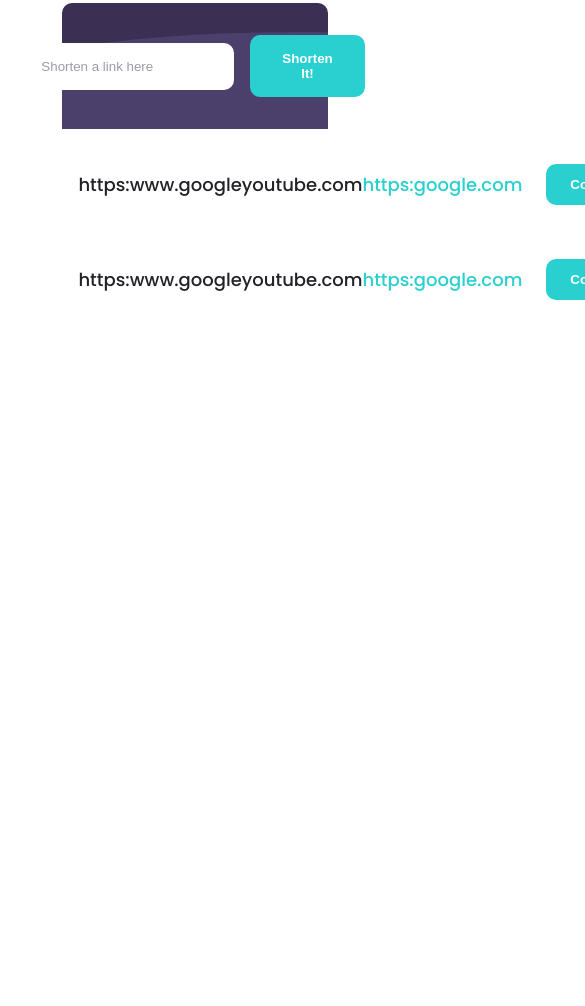
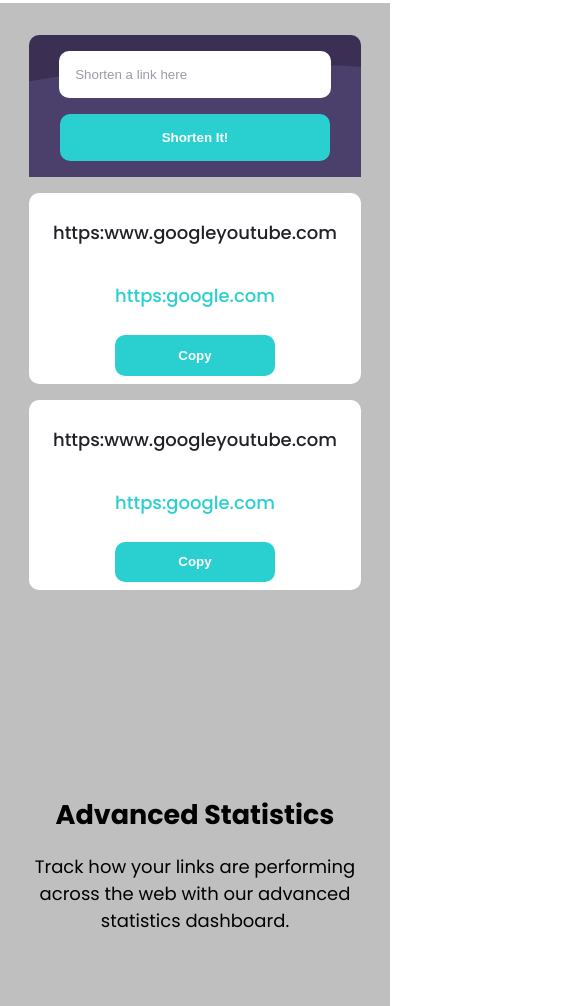
Before and after one commit to diegomendes80/URL-Shortening, a plain HTML site: page index.html in a window 390 px wide. Shown: the part 770-1776 px from the top of the page, 585 px wide, since content can reach past the window. Before the commit the page ends 1089 px from the top, so only its background shows below. Drawn offline with Linux system fonts and the light colour scheme.

Commit message:
Problema resolvido Action
Resolvi o problema de deixar a section shorten entre as section presentation e statics.

```diff
--- a/index.html
+++ b/index.html
@@ -79,6 +79,9 @@
 
       </section>
 
+
+
+
       <section class="main__shorten">
           <div class="shorten__action">
             <input type="text" id="link-to-short" class="action__input" placeholder="Shorten a link here">
@@ -113,6 +116,17 @@
           </div>
         </section>
 
+
+
+        <section class="main__statics">
+
+            <section class="statics-container">
+              <div class="statics__header">
+                <h2>Advanced Statistics</h2>
+                <p>Track how your links are performing across the web with our advanced statistics dashboard.</p>
+              </div>
+            </section>
+        </section>
   </main>
 
 <!--
--- a/style/main/main.scss
+++ b/style/main/main.scss
@@ -1,79 +1,70 @@
 @use '../abstract/root';
 @use '../abstract/var';
 
-
-main{
-    width: 85%;
+main {
+  width: 100%;
   height: 82vh;
   margin: 0 auto;
+  position: relative;
 
 }
 
-
-.main__presentation{
-    width: 100%;
+.main__presentation {
+  width: 85%;
+  margin: 0 auto;
   height: 100%;
-    // background-color: rgba(0, 255, 255, 0.273);
   display: flex;
   flex-direction: column;
   justify-content: center;
   flex-wrap: wrap;
 
-    .presentation__info{
-        // background-color: rgba(137, 43, 226, 0.263);
+  .presentation__info {
     max-width: 40%;
 
-
-        .info__title{
+    .info__title {
       color: var.$very-dark-violet;
       font-size: 70px;
       margin: 0;
-            // line-height: 5.5rem;
     }
 
-        p{
+    p {
       color: var.$grayish-violet;
-
-
     }
 
-        .info__button{
+    .info__button {
       font-size: 20px;
       font-weight: 700;
-            padding: .6rem 1.5rem;
-
+      padding: 0.6rem 1.5rem;
       border-radius: 20px;
       border: none;
       color: white;
       background-color: var.$Cyan;
     }
 
-        .info__button:hover{
+    .info__button:hover {
       color: white;
       background-color: var.$Cyan-hover;
       cursor: pointer;
     }
   }
 
-
-    .presentation__img{
+  .presentation__img {
     width: 50%;
     margin-left: auto;
   }
 }
 
-.main__shorten{
-    // background-color: rgba(0, 255, 255, 0.405);
-    width: 80%;
+.main__shorten {
+    position: relative;
+    z-index: 11;
+    top: -3%;
+  width: 65%;
   margin: 0 auto;
-
   display: flex;
   flex-direction: column;
   row-gap: 1rem;
 
-
-    .shorten__action{
-
+  .shorten__action {
     background-color: var.$dark-violet;
     display: flex;
     column-gap: 1rem;
@@ -81,10 +72,9 @@
     justify-content: center;
     align-items: center;
     border-radius: 10px;
-
     position: relative;
 
-       .action__bg{
+    .action__bg {
       position: absolute;
       z-index: 1;
       width: 100%;
@@ -92,7 +82,7 @@
       background-image: url('../../images/bg-shorten-desktop.svg');
     }
 
-       .action__input{
+    .action__input {
       z-index: 10;
       flex-grow: 1;
       padding: 1rem;
@@ -100,109 +90,180 @@
       border: none;
     }
 
-       .action__input::placeholder{
+    .action__input::placeholder {
       color: var.$grayish-violet;
     }
 
-       .action__button{
+    .action__button {
       z-index: 10;
       padding: 1rem 2rem;
       border-radius: 10px;
-            border: none;
-
       border: none;
       color: white;
       background-color: var.$Cyan;
       font-weight: 700;
     }
 
-       .action__button:hover{
-
+    .action__button:hover {
       background-color: var.$Cyan-hover;
       cursor: pointer;
     }
-
   }
 
-    .shorten__shortened{
+  .shorten__shortened {
     display: flex;
-        // background-color: aqua;
     align-items: center;
     justify-content: space-between;
-        padding: .5rem 1rem;
+    padding: 0.5rem 1rem;
     border-radius: 10px;
-
-        .shortened__link-unshort{
+    background-color: white;
+    .shortened__link-unshort {
       color: var.$very-dark-violet;
       font-weight: 500;
-
-
     }
 
-        .shortened__result{
+    .shortened__result {
       display: flex;
       align-items: center;
       column-gap: 1.5rem;
 
-            .result__link-short{
+      .result__link-short {
         font-weight: 500;
-
         color: var.$Cyan;
-
-
       }
 
-            .result__copy-button{
+      .result__copy-button {
         z-index: 10;
-                padding: .8rem 1.5rem;
+        padding: 0.8rem 1.5rem;
         border-radius: 10px;
-                border: none;
-
         border: none;
         color: white;
         background-color: var.$Cyan;
         font-weight: 700;
       }
 
-           .result__copy-button:hover{
-
+      .result__copy-button:hover {
         background-color: var.$Cyan-hover;
         cursor: pointer;
       }
-
-
-
     }
   }
 }
 
 
 
-@media (max-width:800px){
-    .main__presentation{
+.main__statics{
+    position: absolute;
+    left: 0;
+    top: 100%;
+    width: 100vw;
+    height: 100vh;
+    background-color: var.$gray;
+    z-index: 1;
 
-        justify-content: flex-start;
+    .statics-container{
+        position: absolute;
+        top: 50%;
+        left: 50%;
+        transform: translateX(-50%);
 
-        .presentation__info{
-            max-width: 100%;
+        width: 85%;
+        margin: 0 auto;
+        // background-color: red;
+
+        .statics__header{
+
+            width: 40%;
+            margin: 0 auto;
             text-align: center;
+            display: flex;
+            flex-direction: column;
+            align-items: center;
+            // row-gap: 1rem;
 
-            order: 2;
-
-            .info__title{
-                font-size: 40px;
-                margin-top: 1.5rem;
-
-            }
-        }
-
-        .presentation__img{
-            order: 1;
-            margin: 0 auto;
-            width: 100%;
-
-        }
+            h2{
+                // color: white;
+                margin: 0;
             }
 
 
         }
+
+    }
+
+
+}
+
+@media (max-width: 800px) {
+  .main__presentation {
+    justify-content: flex-start;
+    margin-bottom: 2rem;
+
+    .presentation__info {
+      max-width: 100%;
+      text-align: center;
+      order: 2;
+
+      .info__title {
+        font-size: 40px;
+        margin-top: 1.5rem;
+      }
+    }
+
+    .presentation__img {
+      order: 1;
+      margin: 0 auto;
+      width: 100%;
+    }
+  }
+
+  .main__shorten {
+    width: 85%;
+    row-gap: 1rem;
+    top: 0;
+
+    .shorten__action {
+      flex-direction: column;
+      padding: 1rem;
+      row-gap: 1rem;
+
+      .action__input {
+        width: 80%;
+      }
+
+      .action__button {
+        width: 90%;
+      }
+    }
+
+    .shorten__shortened {
+      flex-direction: column;
+    //   row-gap: 0.5rem;
+
+      .shortened__result {
+        flex-direction: column;
+        align-items: flex-start;
+        row-gap: 0.5rem;
+
+
+
+        .result__copy-button {
+          width: 100%;
+        }
+      }
+    }
+  }
+
+  .main__statics{
+
+       height: 180vh;
+      .statics-container{
+
+        margin-top: 2rem;
+
+        .statics__header{
+            width: 100%;
+        }
+    }
+  }
+}
```
Also changed, not shown: style/main/main.css, 1 other file. Lines whose indentation alone changed are shown as unchanged.
